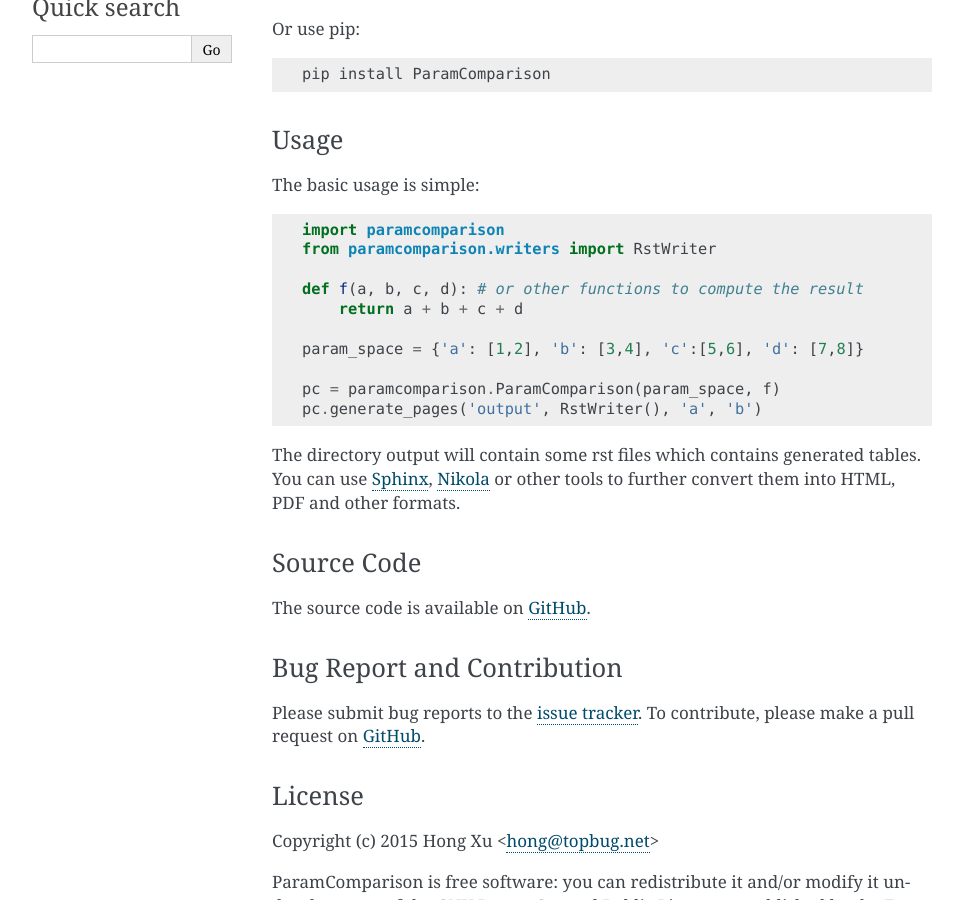
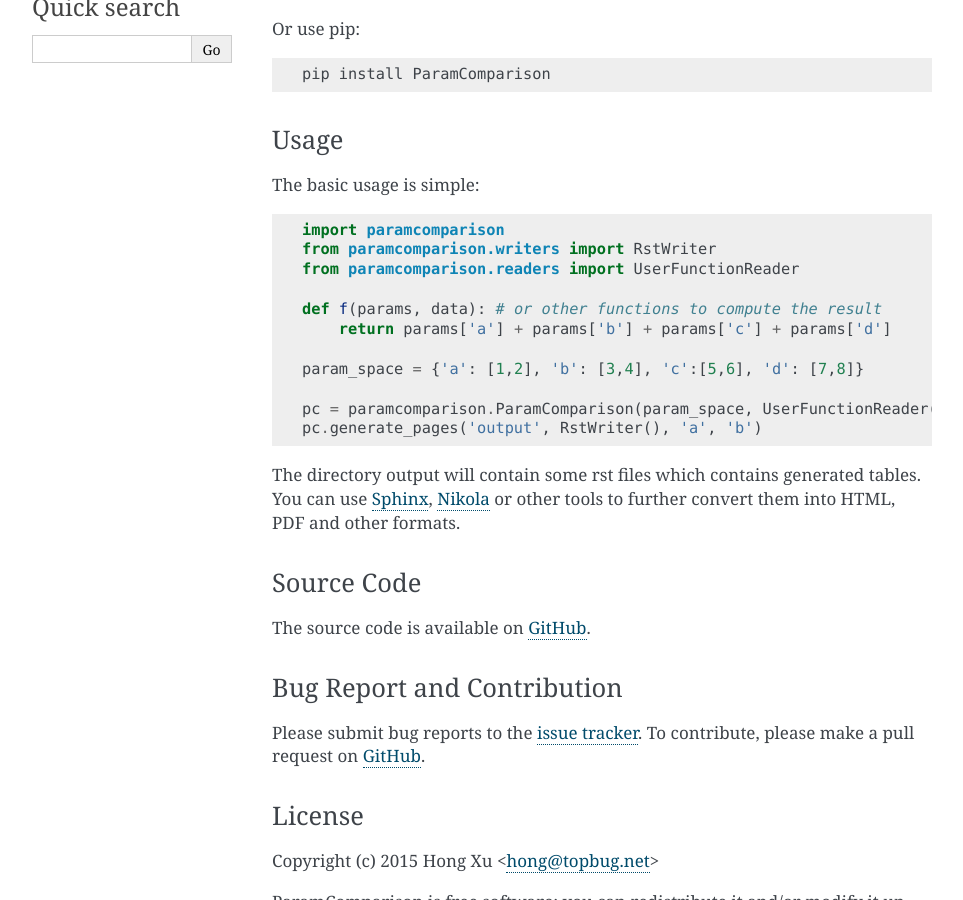
Before and after one commit to xuhdev/paramcomparison, a Sphinx documentation site: the page built from doc/index.rst, in a window 1280 px wide and 900 px high, scrolled down 402 px. Shown: the whole window, without its empty margins (148-1111 px from the left). Built offline with Sphinx 7.4.7, drawn with Linux system fonts in a browser that asks for light colours.

Commit message:
Update README and document to fit into the new structure

```diff
--- a/README.rst
+++ b/README.rst
@@ -25,13 +25,14 @@ The basic usage is simple:
 
     import paramcomparison
     from paramcomparison.writers import RstWriter
+    from paramcomparison.readers import UserFunctionReader
 
-    def f(a, b, c, d): # or other functions to compute the result
-        return a + b + c + d
+    def f(params, data): # or other functions to compute the result
+        return params['a'] + params['b'] + params['c'] + params['d']
 
     param_space = {'a': [1,2], 'b': [3,4], 'c':[5,6], 'd': [7,8]}
 
-    pc = paramcomparison.ParamComparison(param_space, f)
+    pc = paramcomparison.ParamComparison(param_space, UserFunctionReader(f, None))
     pc.generate_pages('output', RstWriter(), 'a', 'b')
 
 The directory output will contain some rst files which contains generated tables. You can use
```
Also changed, not shown: doc/api/paramcomparison.rst (+8 -0 lines).
